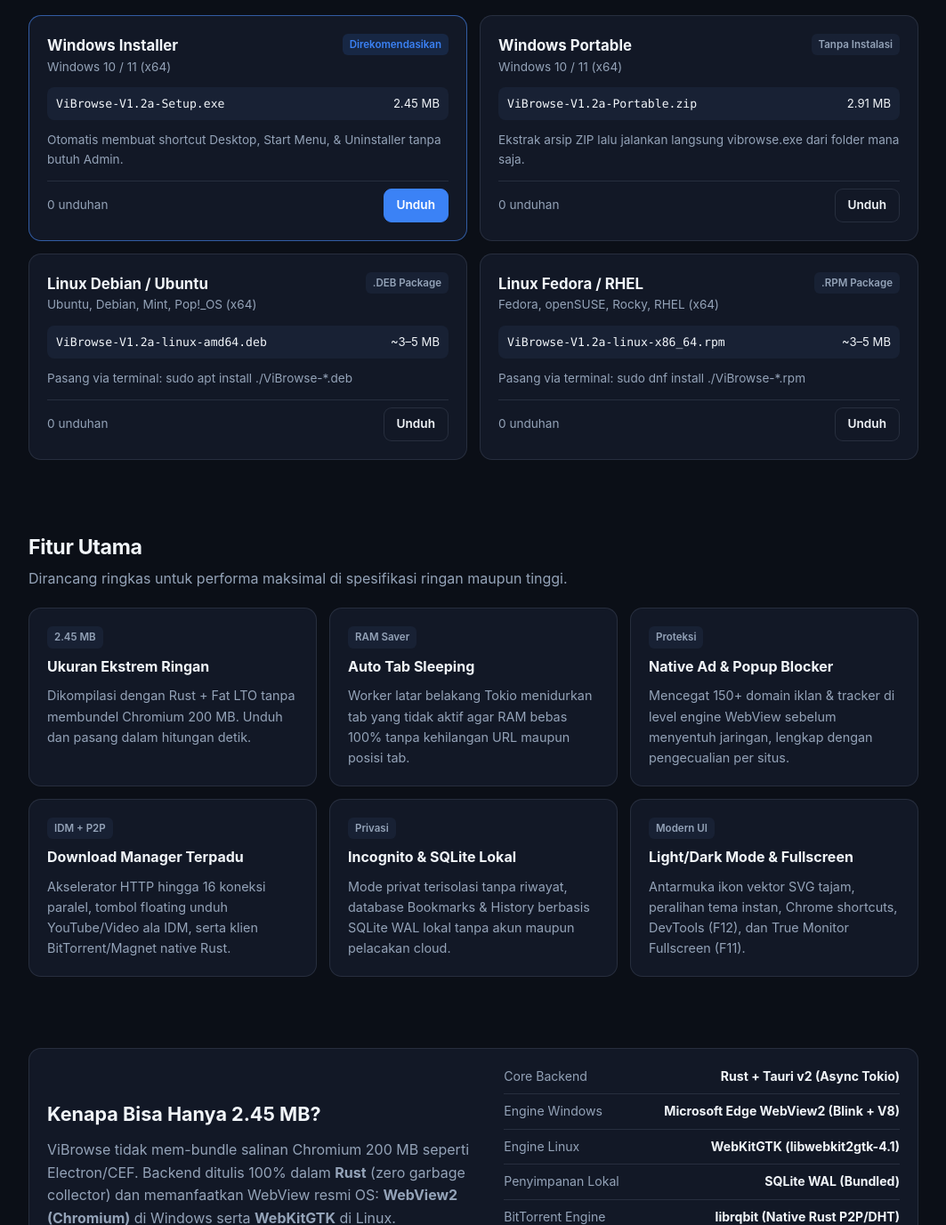
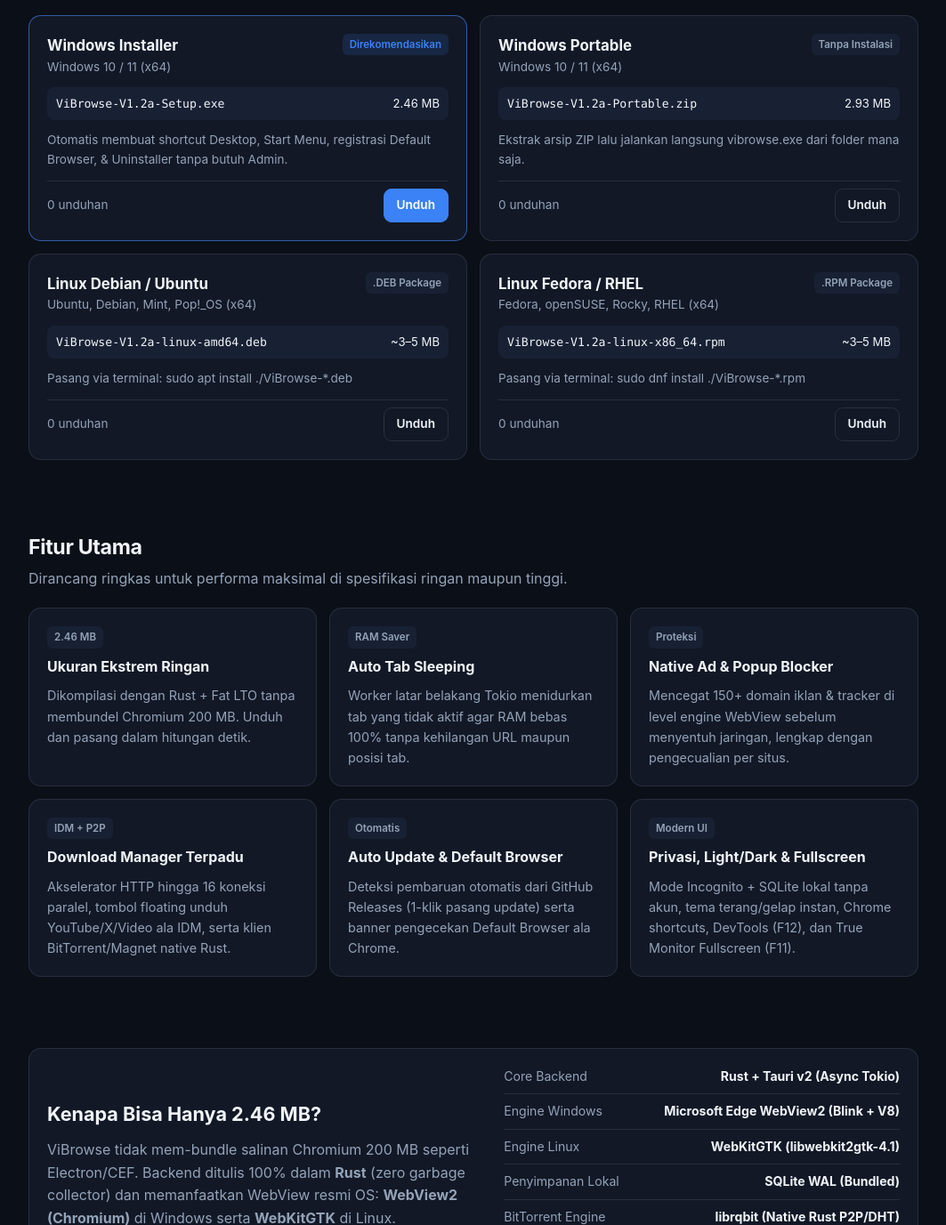
Before and after one commit to vibrainstudioofficial/ViBrowse, a website built with Vite: page landingpage/index.html in a window 1280 px wide. Shown: the part 1423-2800 px from the top of the page at 89% size, without its empty margins (108-1171 px from the left). Built offline with nearby package versions, Linux system fonts and the light colour scheme; no server answers.

Commit message:
docs(landingpage): update V1.2a sizes and add Auto Update & Default Browser highlights

```diff
--- a/landingpage/index.html
+++ b/landingpage/index.html
@@ -3,10 +3,10 @@
   <head>
     <meta charset="UTF-8" />
     <meta name="viewport" content="width=device-width, initial-scale=1.0" />
-    <title>ViBrowse — Browser Desktop Ultra-Ringan (2.45 MB) &amp; Hemat RAM</title>
+    <title>ViBrowse — Browser Desktop Ultra-Ringan (2.46 MB) &amp; Hemat RAM</title>
     <meta
       name="description"
-      content="Unduh ViBrowse: browser desktop modern berbasis Rust + Tauri v2 yang ultra-ringan (~2.45 MB), hemat RAM dengan Auto Tab Sleeping, Native Ad-Blocker, dan Download Manager terpadu."
+      content="Unduh ViBrowse: browser desktop modern berbasis Rust + Tauri v2 yang ultra-ringan (~2.46 MB), hemat RAM dengan Auto Tab Sleeping, Native Ad-Blocker, Auto Update, dan Download Manager terpadu."
     />
     <link rel="icon" type="image/webp" href="./logo.webp" />
   </head>
@@ -43,8 +43,8 @@
           <h1>Browser Desktop Ultra-Ringan.<br />Cepat &amp; Hemat RAM.</h1>
           <p class="hero-sub">
             Dibangun dengan <strong>Rust + Tauri v2</strong> dan engine WebView bawaan OS.
-            Installer Windows hanya <strong>2.45 MB</strong> — lengkap dengan Auto Tab Sleeping,
-            Ad &amp; Popup Blocker, serta Download Manager (IDM 16-Koneksi, YouTube, &amp; BitTorrent).
+            Installer Windows hanya <strong>2.46 MB</strong> — lengkap dengan Auto Tab Sleeping,
+            Ad &amp; Popup Blocker, Auto Update, serta Download Manager (IDM 16-Koneksi, YouTube, &amp; BitTorrent).
           </p>
           <div class="hero-cta">
             <a id="primary-dl-btn" href="#unduh" class="btn btn-primary btn-lg">
@@ -98,7 +98,7 @@
             </article>
             <article class="card kpi-card">
               <span class="kpi-label">Ukuran Installer</span>
-              <strong class="kpi-value">2.45 MB</strong>
+              <strong class="kpi-value">2.46 MB</strong>
               <span class="kpi-sub">98% lebih kecil dari Chromium bundle</span>
             </article>
             <article class="card kpi-card">
@@ -149,7 +149,7 @@
         <div class="container">
           <div class="card info-card">
             <div>
-              <h2>Kenapa Bisa Hanya 2.45 MB?</h2>
+              <h2>Kenapa Bisa Hanya 2.46 MB?</h2>
               <p class="muted">
                 ViBrowse tidak mem-bundle salinan Chromium 200 MB seperti Electron/CEF. Backend ditulis
                 100% dalam <strong>Rust</strong> (zero garbage collector) dan memanfaatkan WebView resmi OS:
--- a/landingpage/src/data.ts
+++ b/landingpage/src/data.ts
@@ -35,11 +35,11 @@ export const DOWNLOAD_PACKAGES: DownloadPackage[] = [
     title: 'Windows Installer',
     subtitle: 'Windows 10 / 11 (x64)',
     filename: `ViBrowse-${DEFAULT_VERSION}-Setup.exe`,
-    size: '2.45 MB',
+    size: '2.46 MB',
     recommended: true,
     badge: 'Direkomendasikan',
     url: `${RELEASE_BASE_URL}/ViBrowse-${DEFAULT_VERSION}-Setup.exe`,
-    hint: 'Otomatis membuat shortcut Desktop, Start Menu, & Uninstaller tanpa butuh Admin.',
+    hint: 'Otomatis membuat shortcut Desktop, Start Menu, registrasi Default Browser, & Uninstaller tanpa butuh Admin.',
   },
   {
     id: 'win-portable',
@@ -47,7 +47,7 @@ export const DOWNLOAD_PACKAGES: DownloadPackage[] = [
     title: 'Windows Portable',
     subtitle: 'Windows 10 / 11 (x64)',
     filename: `ViBrowse-${DEFAULT_VERSION}-Portable.zip`,
-    size: '2.91 MB',
+    size: '2.93 MB',
     badge: 'Tanpa Instalasi',
     url: `${RELEASE_BASE_URL}/ViBrowse-${DEFAULT_VERSION}-Portable.zip`,
     hint: 'Ekstrak arsip ZIP lalu jalankan langsung vibrowse.exe dari folder mana saja.',
@@ -78,7 +78,7 @@ export const DOWNLOAD_PACKAGES: DownloadPackage[] = [
 
 export const FEATURES: FeatureItem[] = [
   {
-    tag: '2.45 MB',
+    tag: '2.46 MB',
     title: 'Ukuran Ekstrem Ringan',
     desc: 'Dikompilasi dengan Rust + Fat LTO tanpa membundel Chromium 200 MB. Unduh dan pasang dalam hitungan detik.',
   },
@@ -95,17 +95,17 @@ export const FEATURES: FeatureItem[] = [
   {
     tag: 'IDM + P2P',
     title: 'Download Manager Terpadu',
-    desc: 'Akselerator HTTP hingga 16 koneksi paralel, tombol floating unduh YouTube/Video ala IDM, serta klien BitTorrent/Magnet native Rust.',
+    desc: 'Akselerator HTTP hingga 16 koneksi paralel, tombol floating unduh YouTube/X/Video ala IDM, serta klien BitTorrent/Magnet native Rust.',
   },
   {
-    tag: 'Privasi',
-    title: 'Incognito & SQLite Lokal',
-    desc: 'Mode privat terisolasi tanpa riwayat, database Bookmarks & History berbasis SQLite WAL lokal tanpa akun maupun pelacakan cloud.',
+    tag: 'Otomatis',
+    title: 'Auto Update & Default Browser',
+    desc: 'Deteksi pembaruan otomatis dari GitHub Releases (1-klik pasang update) serta banner pengecekan Default Browser ala Chrome.',
   },
   {
     tag: 'Modern UI',
-    title: 'Light/Dark Mode & Fullscreen',
-    desc: 'Antarmuka ikon vektor SVG tajam, peralihan tema instan, Chrome shortcuts, DevTools (F12), dan True Monitor Fullscreen (F11).',
+    title: 'Privasi, Light/Dark & Fullscreen',
+    desc: 'Mode Incognito + SQLite lokal tanpa akun, tema terang/gelap instan, Chrome shortcuts, DevTools (F12), dan True Monitor Fullscreen (F11).',
   },
 ];
 
```
